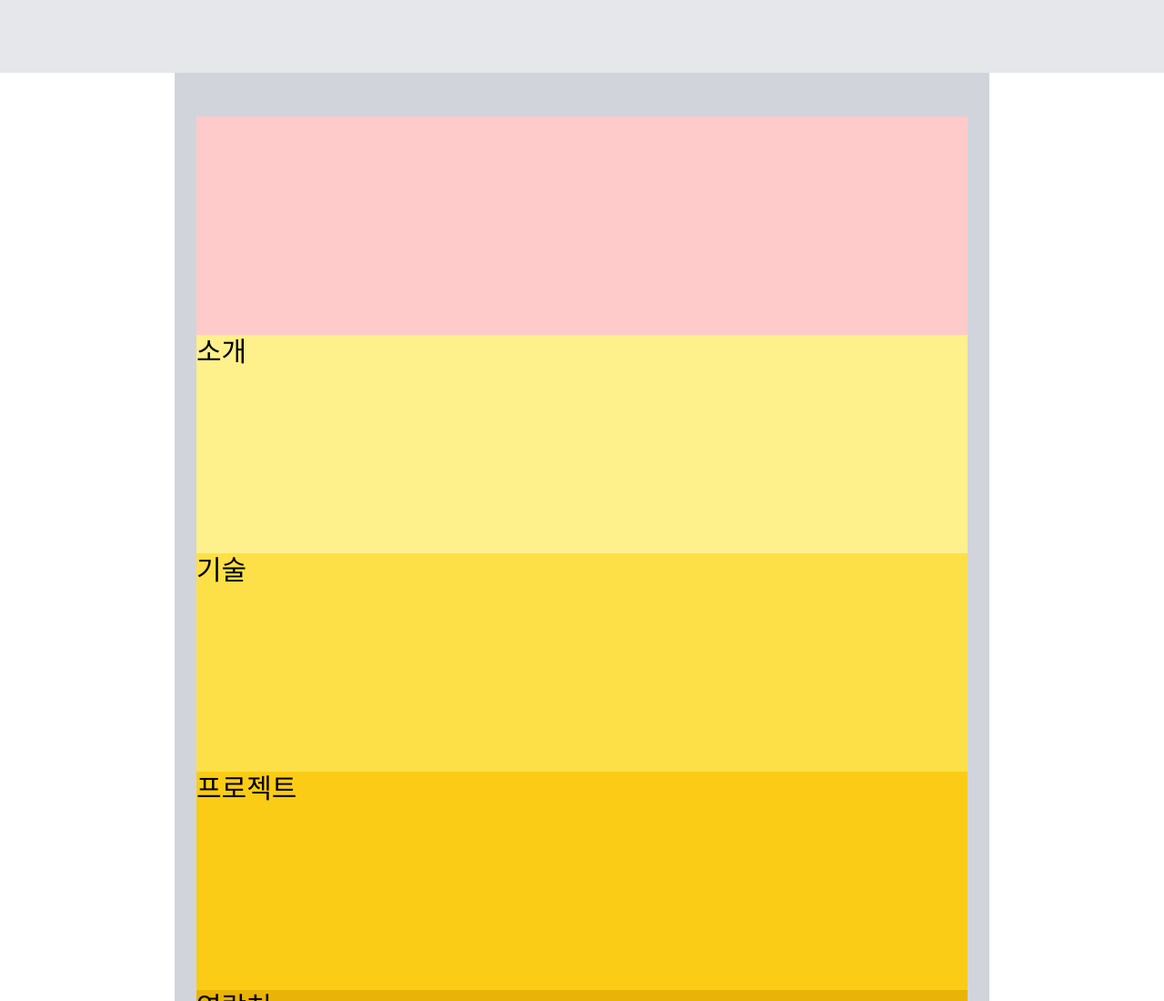
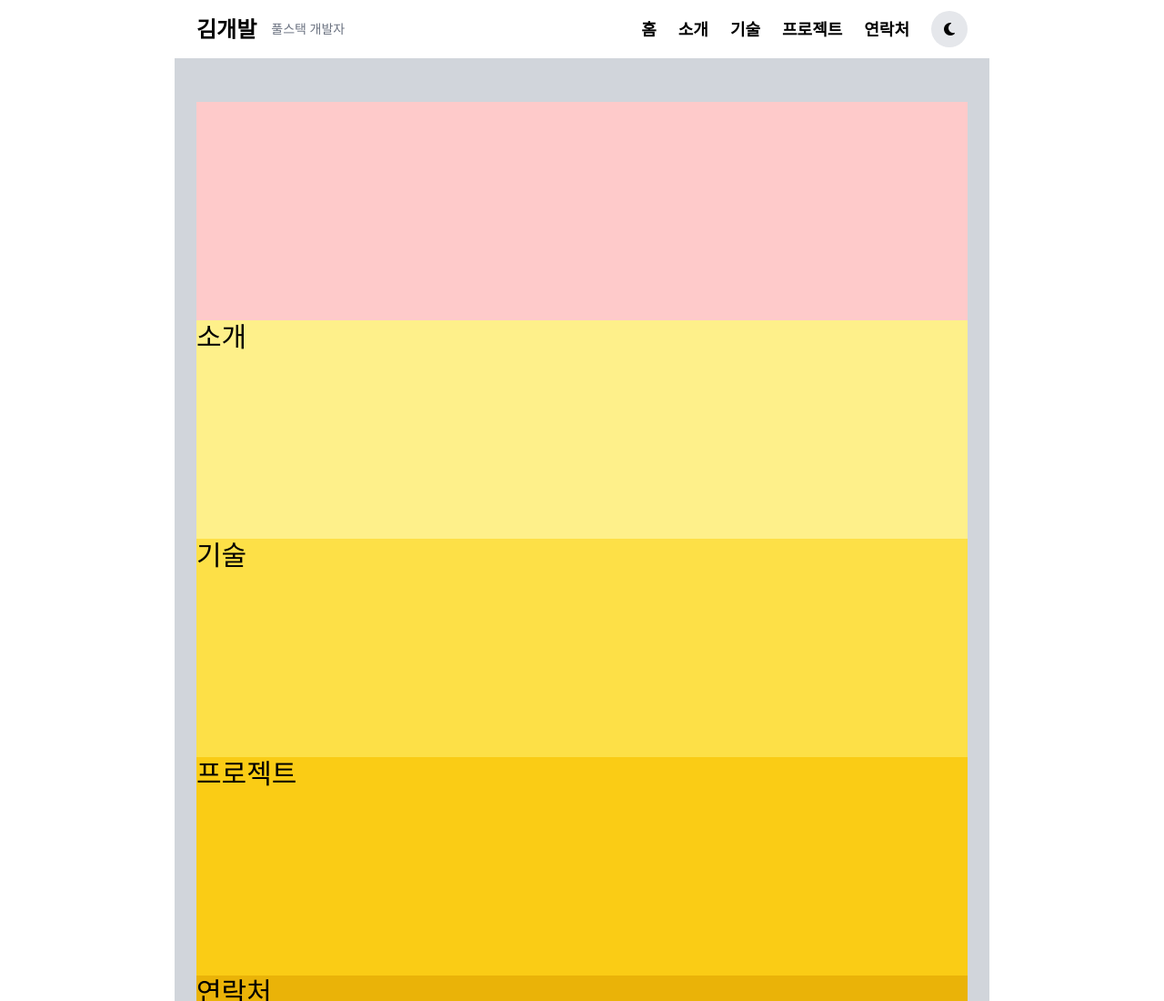
Before and after one commit to yongjinjung/learn-tailwindcss, a website: page index.html in a window 1280 px wide. Shown: the top 1100 px of the page at 91% size. Drawn offline with nearby package versions, Linux system fonts and the light colour scheme.

Commit message:
헤더 UI 만들기

```diff
--- a/index.html
+++ b/index.html
@@ -6,12 +6,53 @@
     <meta name="viewport" content="width=device-width, initial-scale=1.0" />
     <title>개발자 포트폴리오</title>
     <script src="https://cdn.tailwindcss.com"></script>
+    <link
+      rel="stylesheet"
+      href="https://cdnjs.cloudflare.com/ajax/libs/font-awesome/6.6.0/css/all.min.css"
+    />
   </head>
   <body>
-    <header class="bg-gray-200 w-full h-20">
-      <div>
-        <div></div>
-      </div>
+    <header class="sticky top-0 backdrop-blur-lg bg-opacity-90">
+      <nav
+        class="container max-w-4xl mx-auto px-6 py-3 flex justify-between items-center"
+      >
+        <div class="flex items-center space-x-4">
+          <h1 class="text-2xl font-bold">김개발</h1>
+          <p class="text-sm text-gray-500">풀스택 개발자</p>
+        </div>
+        <div class="flex items-center gap-6">
+          <a
+            href="#"
+            class="hover:text-blue-500 hover:underline transition-color duration-300 text-lg font-bold"
+            >홈</a
+          >
+          <a
+            href="#"
+            class="hover:text-blue-500 hover:underline transition-color duration-300 text-lg font-bold"
+            >소개</a
+          >
+          <a
+            href="#"
+            class="hover:text-blue-500 hover:underline transition-color duration-300 text-lg font-bold"
+            >기술</a
+          >
+          <a
+            href="#"
+            class="hover:text-blue-500 hover:underline transition-color duration-300 text-lg font-bold"
+            >프로젝트</a
+          >
+          <a
+            href="#"
+            class="hover:text-blue-500 hover:underline transition-color duration-300 text-lg font-bold"
+            >연락처</a
+          >
+          <button
+            class="p-2 w-10 h-10 bg-gray-200 rounded-full focus:outline-none focus:ring focus:ring-blue-500"
+          >
+            <i class="fas fa-moon"></i>
+          </button>
+        </div>
+      </nav>
     </header>
     <main class="bg-gray-300 container max-w-4xl mx-auto px-6 py-12">
       <!-- Home Section -->
```
